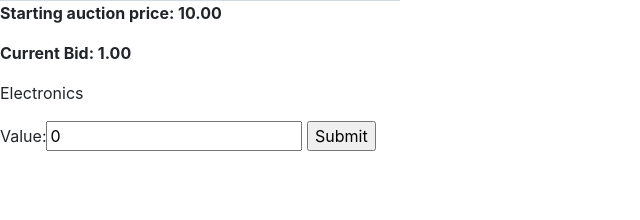
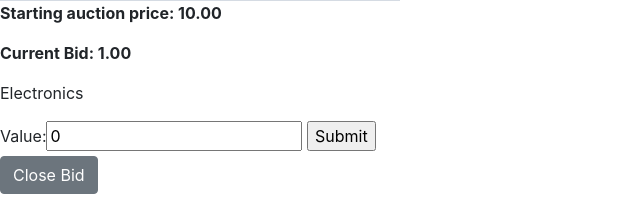
Before and after one commit to mpellino/commerce02, a Django app: page /listings/1 in a window 1280 px wide. Shown: the part 580-800 px from the top of the page, without its empty margins (0-640 px from the left). Run offline with Django 3.2, Linux system fonts and the light colour scheme; a user stored in the database is signed in; tables that the repository leaves empty hold one stand-in row (values such as "Sample post"); grey boxes marked "Sample" are stand-in pictures; some libraries are stand-ins or nearby versions.

Commit message:
Start implementation of Close Bid.
Add winner to the model.
Add button to the template and template logic to display it.
Add views for logic.
Add url path.

```diff
--- a/auctions/models.py
+++ b/auctions/models.py
@@ -109,6 +109,7 @@ class Auction(models.Model):
     category = models.CharField(choices=CATEGORY_CHOICES, default=OTHER, max_length= 3)
     posting_date = models.DateTimeField(auto_now_add=True)
     active = models.BooleanField(default=True)  # TODO make this field invisible.
+    winner = models.ForeignKey(User, on_delete=models.CASCADE, blank=True, null=True, related_name="winner")
 
     def __str__(self):
         return f"{self.title}. Seller: {self.seller}, posted on {self.posting_date}"
--- a/auctions/templates/auctions/listing.html
+++ b/auctions/templates/auctions/listing.html
@@ -20,7 +20,7 @@
             {% if form %}
                 <input type="submit" value="Submit">
             {% endif %}
-    </form>
+        </form>
     <div id="div-bid-success">
         {% if message %}
             <p><b>{{ message }}</b></p>
@@ -28,5 +28,10 @@
         {% endif %}
     </div>
     </div>
+    <div id="div-closing-auction">
+        {% if auction.seller.id == user.id %}
+            <a href="{% url 'close_bid' auction.id %}" class="btn btn-secondary" >Close Bid</a>
+        {% endif %}
+    </div>
     </div>
 {% endblock %}
--- a/auctions/urls.py
+++ b/auctions/urls.py
@@ -11,6 +11,7 @@ urlpatterns = [
     path("listings/<int:listing_id>", views.listing, name="listing"),
     path("watchlist", views.watchlist, name="watchlist"),
     path("<int:listing_id>/add_remove_watchlist", views.add_remove_from_watchlist, name="add_remove_from_watchlist"),
-    path("<int:listing_id>/bid", views.bid, name='bid')
+    path("<int:listing_id>/bid", views.bid, name='bid'),
+    path("<int:listing_id>/closing_bid", views.close_bid , name="close_bid")
     # TODO: url with listing_id as optional argument. if argument then add/remove, show a list otherwise
 ]
--- a/auctions/views.py
+++ b/auctions/views.py
@@ -86,6 +86,7 @@ def create_listing(request):
 # Listing sends also the Bid Form!
 def listing(request, listing_id ):
     listing_object = Auction.objects.get(pk=listing_id)
+
     try:
         auction_highest_bid = Bid.objects.filter(auction=listing_object) \
             .values_list('value', flat=True).latest()
@@ -94,6 +95,9 @@ def listing(request, listing_id ):
     context = {'auction': listing_object, 'form': BidForm(), 'higher_bid': auction_highest_bid }
     return render(request, "auctions/listing.html", context)
 
+@login_required
+def close_bid(request,listing_id):
+    pass
 
 @login_required
 def watchlist(request):
```
Also changed, not shown: auctions/migrations/0007_auction_winner.py (added).
